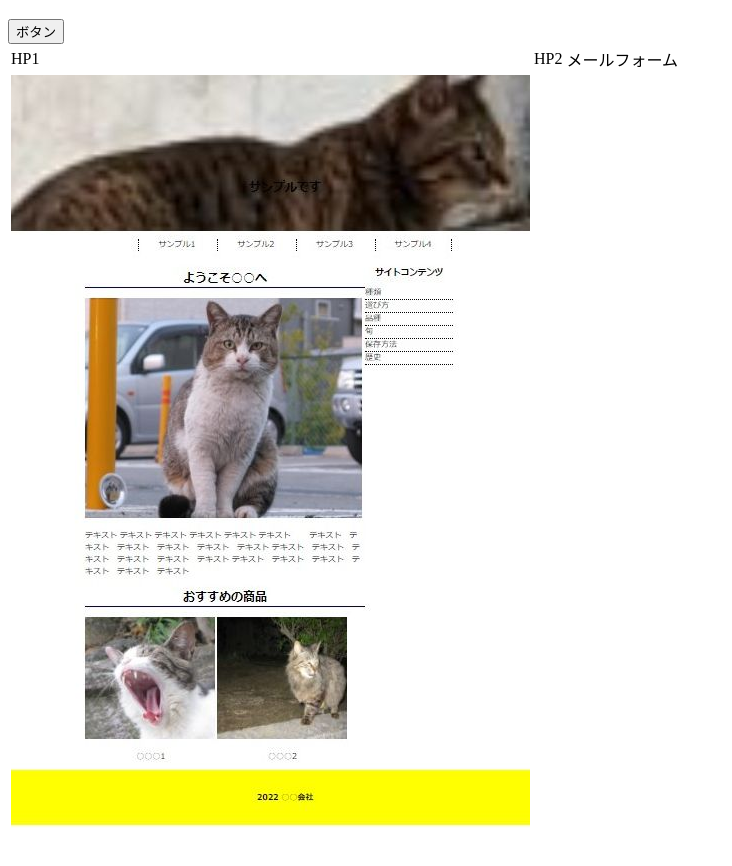
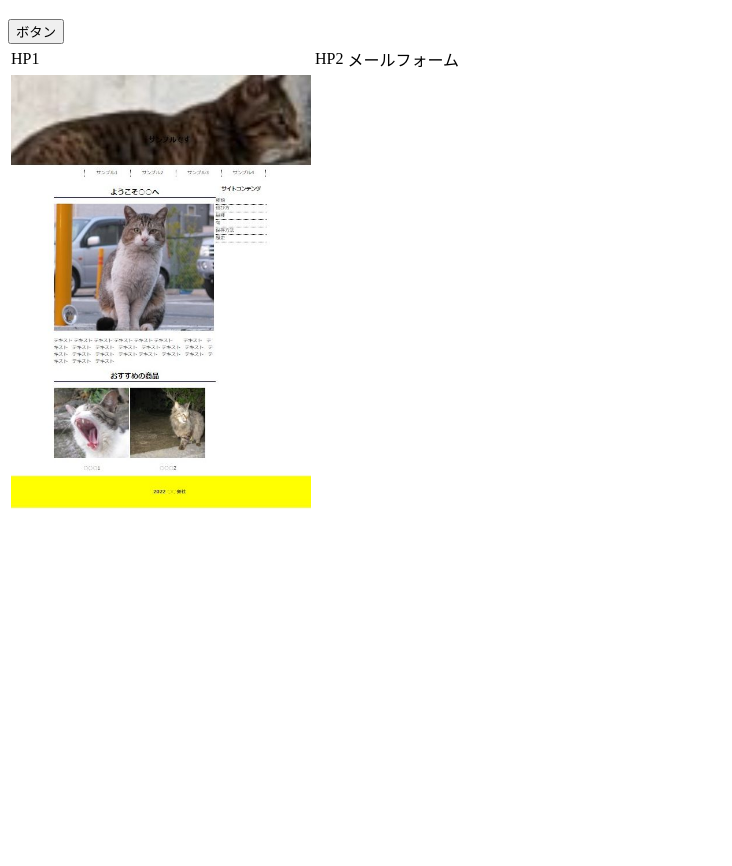
Before and after one commit to ocean72/test, a plain HTML site: page index.html in a window 1280 px wide. Shown: the part 70-936 px from the top of the page, without its empty margins (0-732 px from the left). After the commit the page ends 800 px from the top, so only its background shows below. Drawn offline with nearby package versions, Linux system fonts and the light colour scheme.

Commit message:
Update index.html

```diff
--- a/index.html
+++ b/index.html
@@ -34,7 +34,7 @@
     		<td>メールフォーム</td>
     	</tr>
     	<tr>
-    		<td><a href="HP1/index.html"><img src="HP1/img/hp1.jpg"></a>
+    		<td><a href="HP1/index.html"><img src="HP1/img/hp1.jpg" alt="HP1" width="300" height="450"></a>
     	</td>
 
 </body>
```
